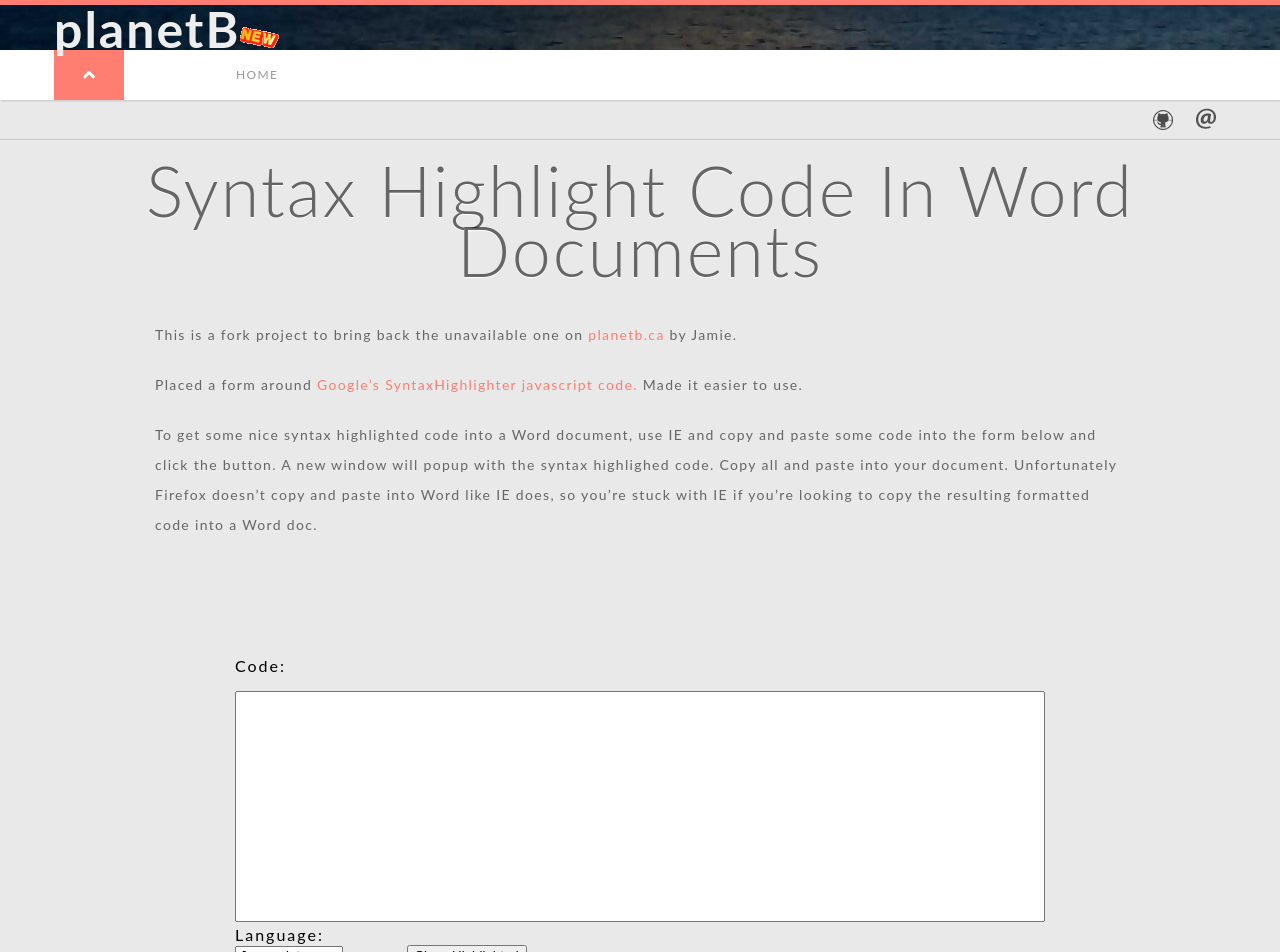
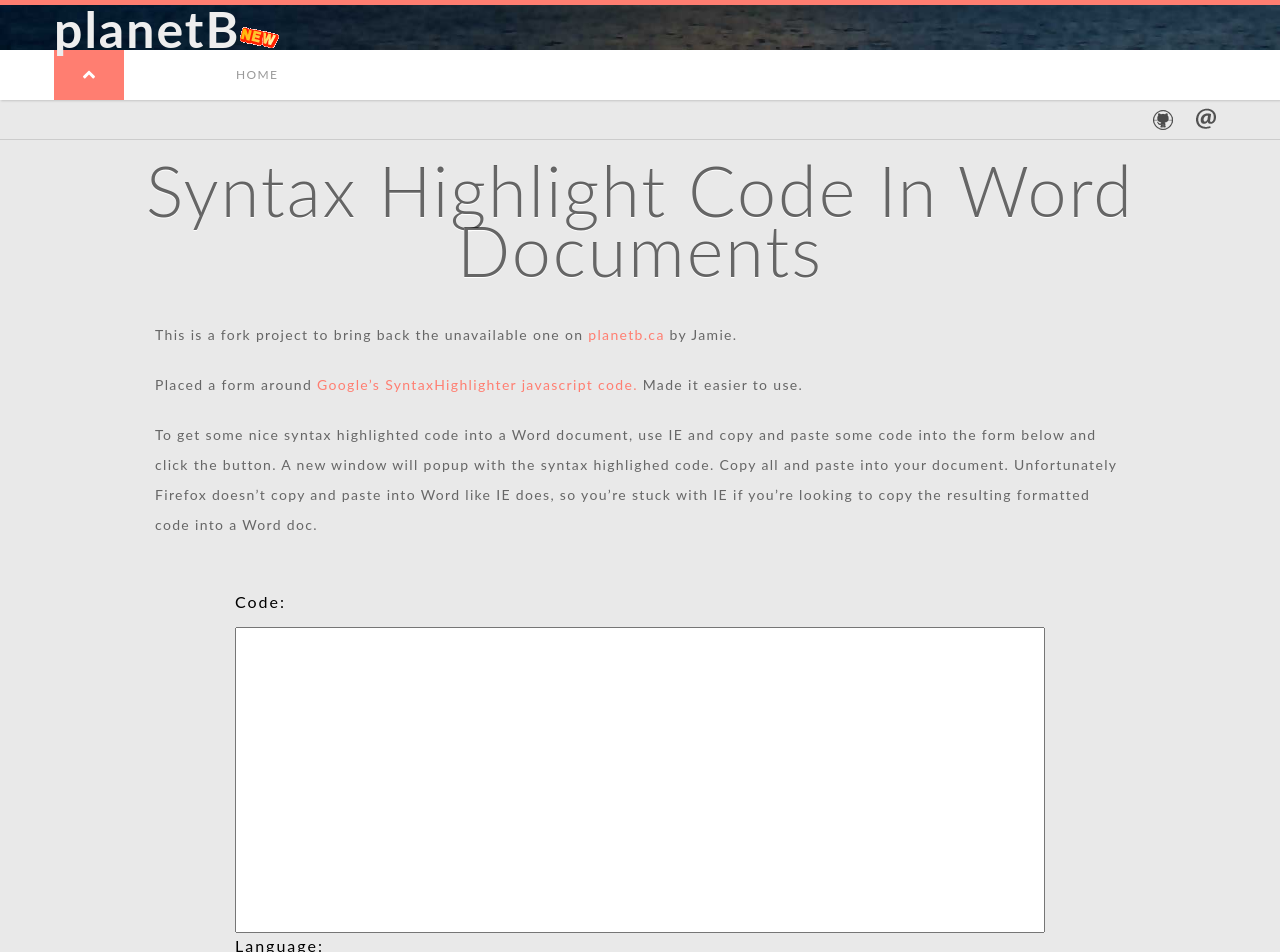
Before and after one commit to littlegolden/syntax-highlight-word, a Vue app: page /#/ in a window 1280 px wide. Shown: the top 952 px of the page. Built offline with nearby package versions, Linux system fonts and the light colour scheme; a web font is replaced by a local one.

Commit message:
add rows viewpoint

```diff
--- a/src/components/FormApp.vue
+++ b/src/components/FormApp.vue
@@ -3,7 +3,7 @@
     <div class="container">
       <form>
         <p>Code:</p>
-        <textarea name="code" id="code" rows="15" v-model="form.code"></textarea>
+        <textarea name="code" id="code" rows="20" v-model="form.code"></textarea>
         <div class="actions">
           <div class="select">
             <p>Language:</p>
@@ -71,7 +71,7 @@ export default {
 
 <style lang="less">
 #form {
-  padding-top: 5rem;
+  padding-top: 1rem;
   form {
     max-width: 810px;
     margin-left: auto;
```
